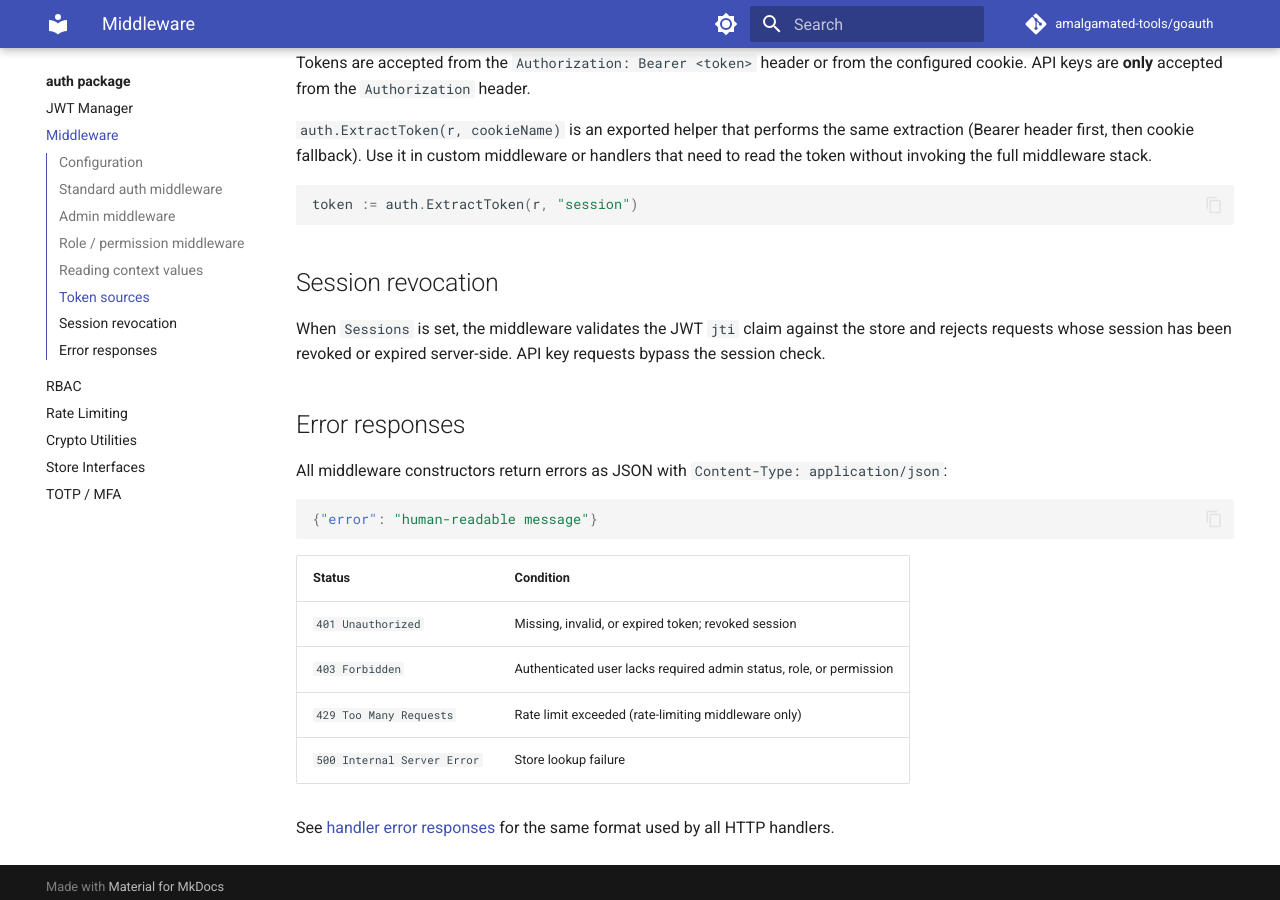
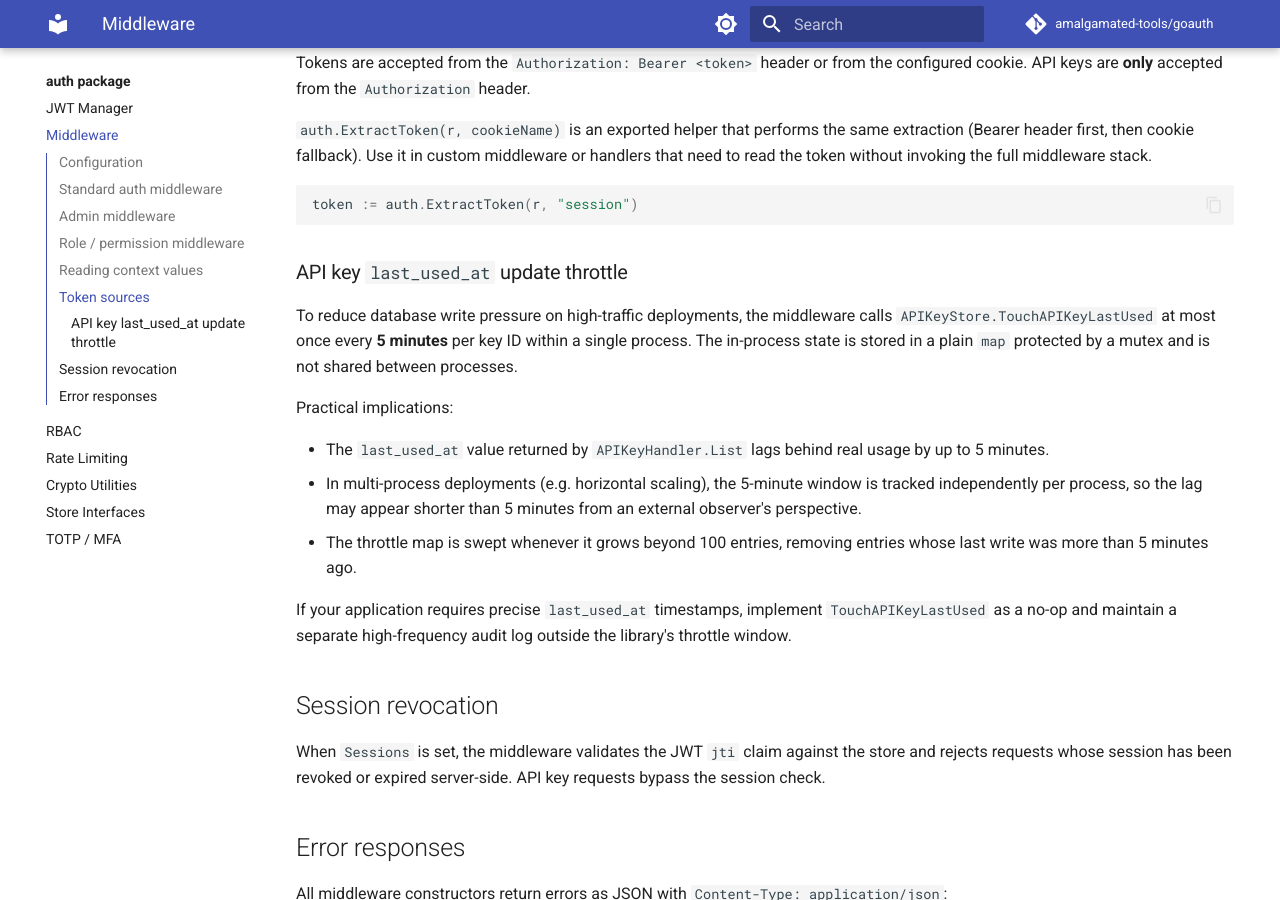
Before and after one commit to amalgamated-tools/goauth, an MkDocs documentation site: the page built from docs/auth/middleware.md, in a window 1280 px wide and 900 px high, scrolled down 1664 px. Built offline with MkDocs 1.6.1 and Material for MkDocs 9.7.7, drawn with Linux system fonts in a browser that asks for light colours; comment, search, counter and statistics services are not loaded.

Commit message:
docs: document API key last_used_at 5-minute update throttle
The middleware throttles TouchAPIKeyLastUsed calls to at most once
per 5 minutes per key ID (process-local). This behavior was not
previously documented, which could surprise developers expecting
real-time last_used_at precision or implementing custom observability.

- docs/auth/middleware.md: add 'API key last_used_at update throttle'
  subsection under 'Token sources' explaining the throttle, its
  per-process scope, the sweep threshold, and a workaround for
  consumers that need precise timestamps.
- docs/handler/api-keys.md: add a cross-reference note on the
  last_used_at field and link to the new middleware section.

Co-authored-by: Copilot <223556219+Copilot@users.noreply.github.com>

````diff
--- a/docs/auth/middleware.md
+++ b/docs/auth/middleware.md
@@ -77,6 +77,18 @@ Tokens are accepted from the `Authorization: Bearer <token>` header or from the
 token := auth.ExtractToken(r, "session")
 ```
 
+### API key `last_used_at` update throttle
+
+To reduce database write pressure on high-traffic deployments, the middleware calls `APIKeyStore.TouchAPIKeyLastUsed` at most once every **5 minutes** per key ID within a single process. The in-process state is stored in a plain `map` protected by a mutex and is not shared between processes.
+
+Practical implications:
+
+- The `last_used_at` value returned by `APIKeyHandler.List` lags behind real usage by up to 5 minutes.
+- In multi-process deployments (e.g. horizontal scaling), the 5-minute window is tracked independently per process, so the lag may appear shorter than 5 minutes from an external observer's perspective.
+- The throttle map is swept whenever it grows beyond 100 entries, removing entries whose last write was more than 5 minutes ago.
+
+If your application requires precise `last_used_at` timestamps, implement `TouchAPIKeyLastUsed` as a no-op and maintain a separate high-frequency audit log outside the library's throttle window.
+
 ## Session revocation
 
 When `Sessions` is set, the middleware validates the JWT `jti` claim against the store and rejects requests whose session has been revoked or expired server-side. API key requests bypass the session check.
````
Also changed, not shown: docs/handler/api-keys.md (+4 -1 lines).
